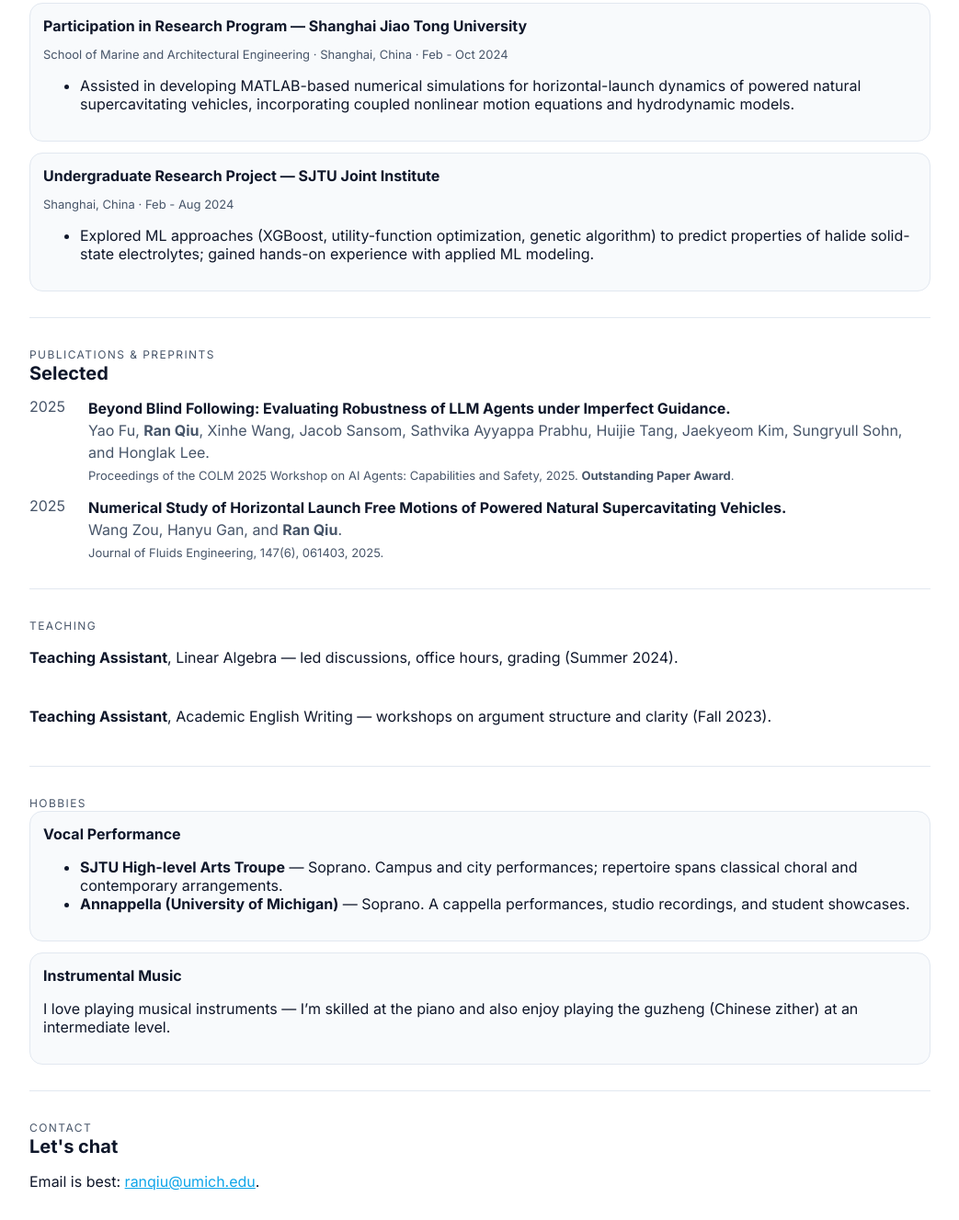
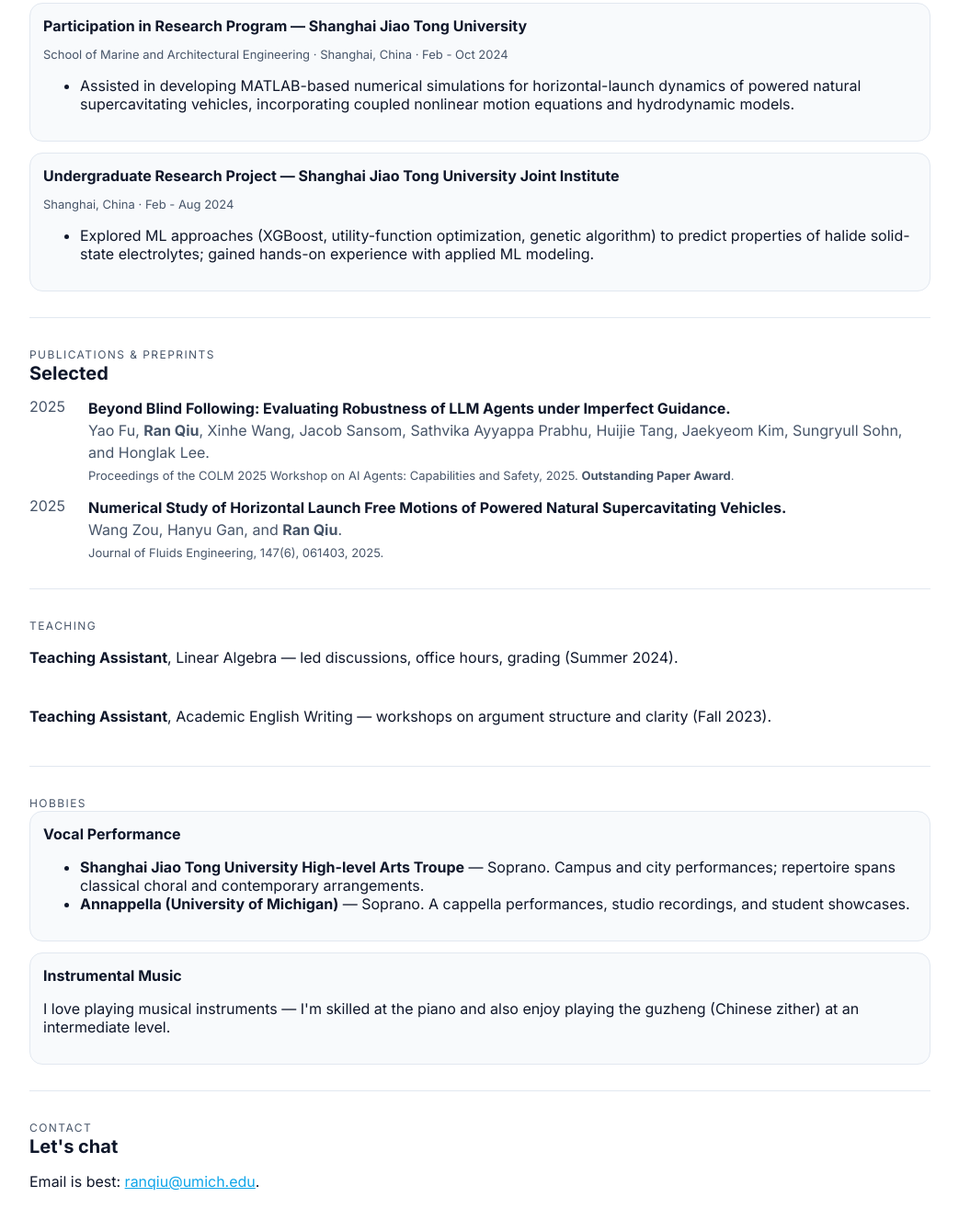
Before and after one commit to danika-qr/danika-qr.github.io, a plain HTML site: page index.html in a window 1280 px wide. Shown: the part 1271-2598 px from the top of the page at 92% size, without its empty margins (118-1161 px from the left). Drawn offline with Linux system fonts and the light colour scheme.

Commit message:
minor fix

```diff
--- a/index.html
+++ b/index.html
@@ -159,7 +159,7 @@
         </ul>
         </div>
         <div class="card">
-        <h3>Undergraduate Research Project — SJTU Joint Institute</h3>
+        <h3>Undergraduate Research Project — Shanghai Jiao Tong University Joint Institute</h3>
         <p class="meta">Shanghai, China · Feb - Aug 2024</p>
         <ul>
         <li>Explored ML approaches (XGBoost, utility-function optimization, genetic algorithm) to predict properties of halide solid-state electrolytes; gained hands-on experience with applied ML modeling.</li>
@@ -205,13 +205,13 @@
         <div class="card">
         <h3>Vocal Performance</h3>
         <ul>
-        <li><strong>SJTU High-level Arts Troupe</strong> — Soprano. Campus and city performances; repertoire spans classical choral and contemporary arrangements.</li>
+        <li><strong>Shanghai Jiao Tong University High-level Arts Troupe</strong> — Soprano. Campus and city performances; repertoire spans classical choral and contemporary arrangements.</li>
         <li><strong>Annappella (University of Michigan)</strong> — Soprano. A cappella performances, studio recordings, and student showcases.</li>
         </ul>
         </div>
         <div class="card">
         <h3>Instrumental Music</h3>
-        <p>I love playing musical instruments — I’m skilled at the piano and also enjoy playing the guzheng (Chinese zither) at an intermediate level.</p>
+        <p>I love playing musical instruments — I'm skilled at the piano and also enjoy playing the guzheng (Chinese zither) at an intermediate level.</p>
         </div>
         </div>
     </section>
```
Also changed, not shown: 1 other file.
